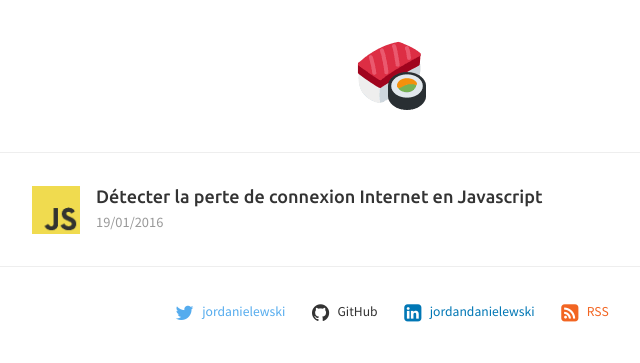
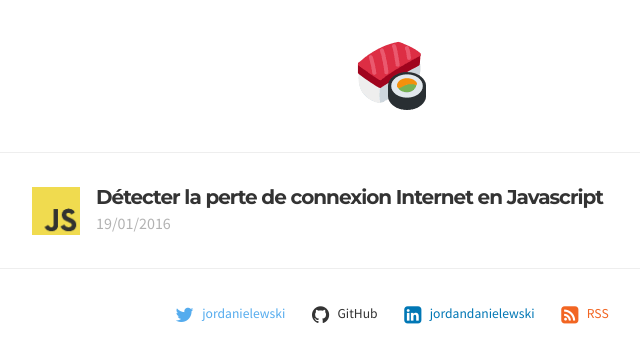
Before and after one commit to kopisusugula/notes, a Jekyll site: the page built from index.html, in a window 1280 px wide. Shown: the top 363 px of the page, without its empty margins (248-888 px from the left). Built offline with Jekyll 4.4.1, drawn with Linux system fonts in a browser that asks for light colours; Markdown is read by kramdown in place of the engine named in the settings.

Commit message:
Typography adjustments

```diff
--- a/_includes/head.html
+++ b/_includes/head.html
@@ -10,7 +10,7 @@
     <meta name="author" content="{{ page.author.name }}" />
   {% endif %}
 
-  <link href='https://fonts.googleapis.com/css?family=Ubuntu:400,500' rel='stylesheet' type='text/css'>
+  <link href='https://fonts.googleapis.com/css?family=Montserrat:400,700' rel='stylesheet' type='text/css'>
   <link href='https://fonts.googleapis.com/css?family=Source+Sans+Pro:400,300,400italic,600,600italic,700,700italic' rel='stylesheet' type='text/css'>
   <link href='https://fonts.googleapis.com/css?family=Source+Code+Pro:400,500' rel='stylesheet' type='text/css'>
 
--- a/_sass/_base.scss
+++ b/_sass/_base.scss
@@ -1,3 +1,8 @@
+::selection {
+  background: #333;
+  color: #fff;
+}
+
 * {
   -webkit-box-sizing: border-box;
   -moz-box-sizing: border-box;
@@ -67,9 +72,10 @@ li {
 }
 
 h1, h2, h3, h4, h5, h6 {
-  font-weight: 500;
+  font-weight: 900;
   line-height: 1.25;
-  font-family: "Ubuntu", sans-serif;;
+  font-family: "Montserrat", sans-serif;;
+  letter-spacing: -1px;
 }
 
 a {
@@ -77,7 +83,7 @@ a {
   text-decoration: none;
 
   &:hover {
-    text-decoration: underline;
+    border-bottom: .08em solid $link-color;
   }
 }
 
@@ -111,11 +117,11 @@ code {
 }
 
 code {
-  padding: 1px 5px;
+  padding: 0.125rem 0.3125rem;
 }
 
 pre {
-  padding: .5rem .75rem;
+  padding: 0.5rem 0.75rem;
   overflow-x: auto;
   word-wrap: normal;
 
@@ -131,7 +137,7 @@ hr {
   height: 1px;
   border: 0;
   border-top: #EFEFEF 1px solid;
-  margin: 3.2em 0;
+  margin: 3.2rem 0;
   padding: 0;
 }
 
--- a/_sass/_header.scss
+++ b/_sass/_header.scss
@@ -14,21 +14,6 @@
   margin: 0;
 }
 
-.header__link {
-  color: #333;
-  font-weight: bold;
-  display: inline-block;
-  font-size: 2.5rem;
-
-  &:hover {
-    text-decoration: none;
-  }
-
-  @media screen and (max-width: $content-width) {
-    font-size: 1.75rem;
-  }
-}
-
 .header__logo {
   display: inline-block;
   height: 4.5rem;
@@ -39,4 +24,8 @@
   background-image: url('../img/logo.png');
   background-position: center;
   background-repeat: no-repeat;
+
+  &:hover {
+    border: 0;
+  }
 }
--- a/_sass/_post-list.scss
+++ b/_sass/_post-list.scss
@@ -53,7 +53,7 @@
 .post-list__title {
   margin: 0;
   margin-bottom: 0;
-  font-size: 1.125rem;
+  font-size: 1.25rem;
 
   @media screen and (max-width: $content-width) {
     font-size: 1rem;
@@ -62,7 +62,13 @@
 
 .post-list__link {
   color: #333;
-  font-size: 1.125rem;
+  font-size: 1.25rem;
+
+  &:hover {
+    text-decoration: none;
+    background-color: #ff6;
+    border: 0;
+  }
 
   @media screen and (max-width: $content-width) {
     font-size: 1rem;
@@ -70,10 +76,10 @@
 }
 
 .post-list__meta {
-  color: #999;
-  font-size: .9rem;
+  color: rgba(0,0,0,.3);
+  font-size: 1rem;
 
   @media screen and (max-width: $content-width) {
-    font-size: .75rem;
+    font-size: .85rem;
   }
 }
--- a/_sass/_post.scss
+++ b/_sass/_post.scss
@@ -24,7 +24,7 @@
 }
 
 .post__meta {
-  color: #999;
+  color: rgba(0,0,0,.3);
   font-size: 1rem;
   margin: 0;
 
--- a/_sass/_variables.scss
+++ b/_sass/_variables.scss
@@ -1,6 +1,6 @@
 $base-font-family: "Source Sans Pro", "Helvetica Neue", Helvetica, Arial, sans-serif;
 $base-font-size:   100%;
-$small-font-size:  750%;
+$small-font-size:  75%;
 $base-font-weight: 400;
 $base-line-height: 1.65;
 
```
